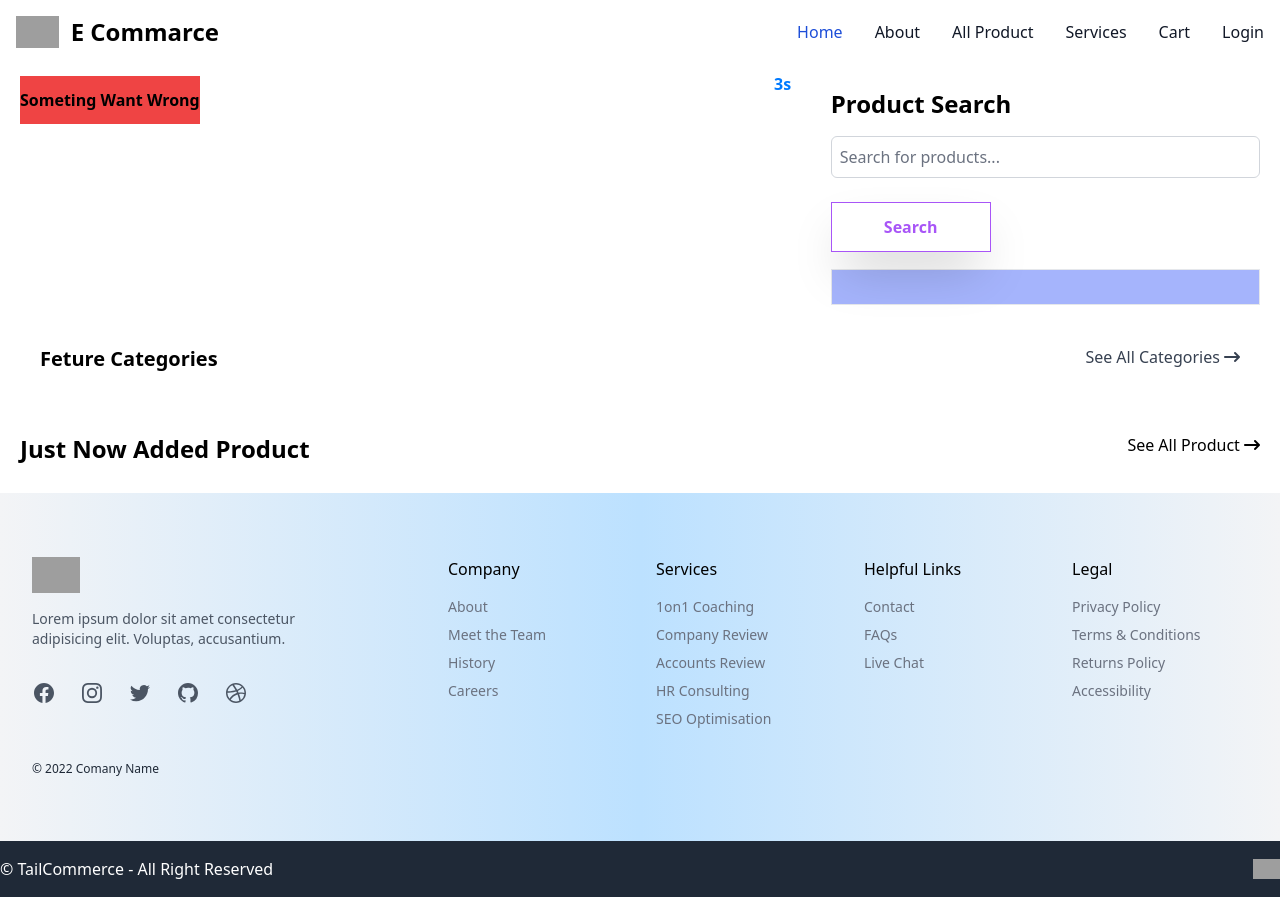
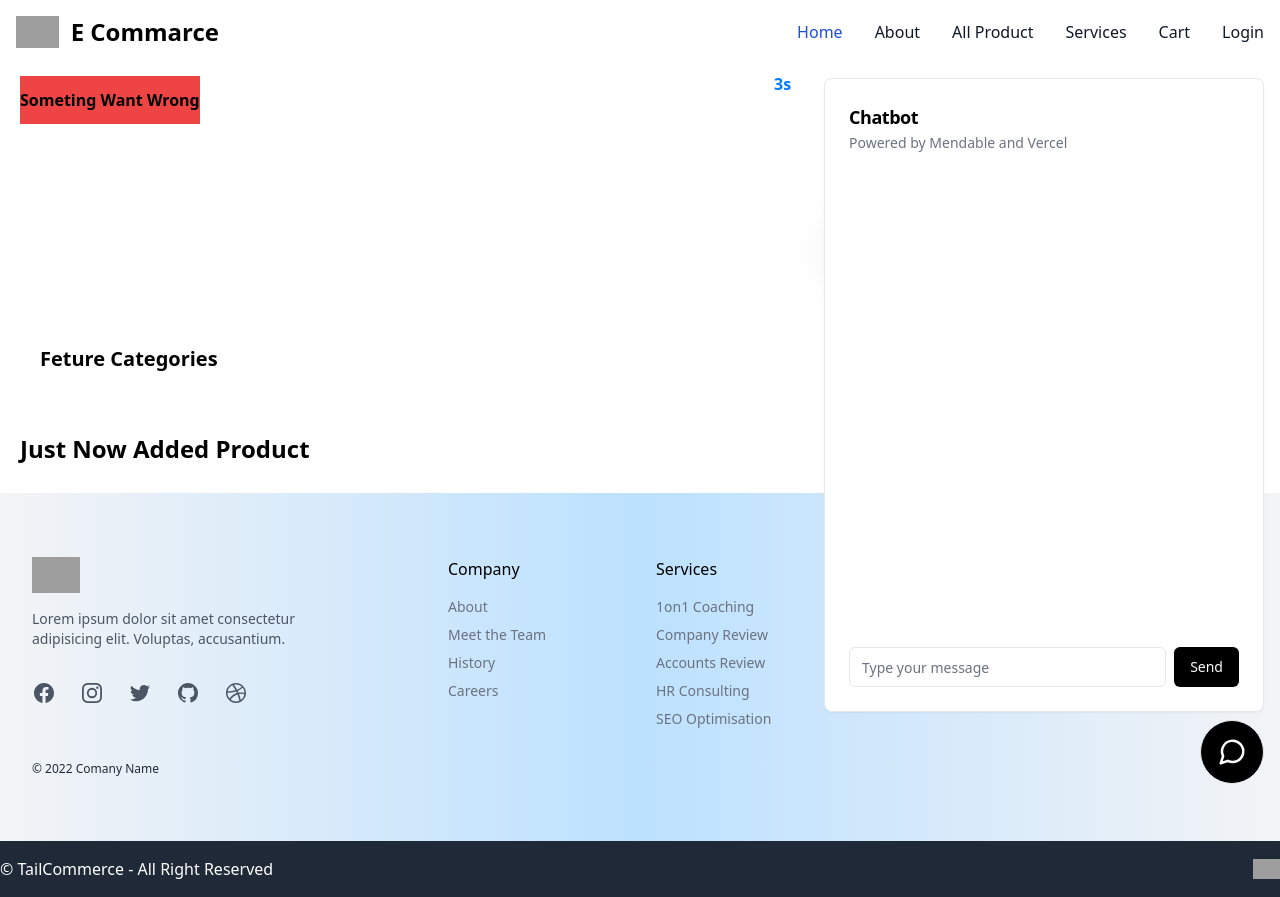
Before and after one commit to Shafikul-1/dokan, a PHP site: page /dokan/ in a window 1280 px wide. Run offline with PHP 8.4, Linux system fonts and the light colour scheme; tables that the repository leaves empty or names only in its code hold one stand-in row (values such as "Sample post"); some libraries are stand-ins or nearby versions; grey boxes are pictures that could not be loaded.

Commit message:
basic livechat

```diff
--- a/header.php
+++ b/header.php
@@ -14,7 +14,7 @@ $databaseFN = new database();
   <title>Dokan</title>
 
   <script src="https://cdn.tailwindcss.com?plugins=forms,typography,aspect-ratio"></script>
-   <!-- <script src="flemwork/tailwind.js"></script> -->
+  <!-- <script src="flemwork/tailwind.js"></script> -->
   <link rel="stylesheet" href="https://cdn.jsdelivr.net/npm/swiper@11/swiper-bundle.min.css" />
   <link rel="stylesheet" href="css/swiper.css">
 
@@ -59,11 +59,11 @@ $databaseFN = new database();
             if ($checkUsers == 1) {
               echo "<li><a href='$databaseFN->mainUrl/admin' class='block py-2 px-3 text-gray-900 rounded hover:bg-gray-100 md:hover:bg-transparent md:border-0 md:hover:text-blue-700 md:p-0 dark:text-white md:dark:hover:text-blue-500 dark:hover:bg-gray-700 dark:hover:text-white md:dark:hover:bg-transparent capitalize'>Admin</a></li>";
             } else if ($checkUsers == 2) {
-              echo "<li><a href='$databaseFN->mainUrl/profile?view=manager&msg=".$uniqueId."' class='block py-2 px-3 text-gray-900 rounded hover:bg-gray-100 md:hover:bg-transparent md:border-0 md:hover:text-blue-700 md:p-0 dark:text-white md:dark:hover:text-blue-500 dark:hover:bg-gray-700 dark:hover:text-white md:dark:hover:bg-transparent capitalize'>profile</a></li>";
+              echo "<li><a href='$databaseFN->mainUrl/profile?view=manager&msg=" . $uniqueId . "' class='block py-2 px-3 text-gray-900 rounded hover:bg-gray-100 md:hover:bg-transparent md:border-0 md:hover:text-blue-700 md:p-0 dark:text-white md:dark:hover:text-blue-500 dark:hover:bg-gray-700 dark:hover:text-white md:dark:hover:bg-transparent capitalize'>profile</a></li>";
             } else if ($checkUsers == 3) {
-              echo "<li><a href='$databaseFN->mainUrl/profile?view=employee&msg=".$uniqueId."' class='block py-2 px-3 text-gray-900 rounded hover:bg-gray-100 md:hover:bg-transparent md:border-0 md:hover:text-blue-700 md:p-0 dark:text-white md:dark:hover:text-blue-500 dark:hover:bg-gray-700 dark:hover:text-white md:dark:hover:bg-transparent capitalize'>profile</a></li>";
+              echo "<li><a href='$databaseFN->mainUrl/profile?view=employee&msg=" . $uniqueId . "' class='block py-2 px-3 text-gray-900 rounded hover:bg-gray-100 md:hover:bg-transparent md:border-0 md:hover:text-blue-700 md:p-0 dark:text-white md:dark:hover:text-blue-500 dark:hover:bg-gray-700 dark:hover:text-white md:dark:hover:bg-transparent capitalize'>profile</a></li>";
             } else if ($checkUsers == 4) {
-              echo "<li><a href='$databaseFN->mainUrl/profile?view=users&msg=".$uniqueId."' class='block py-2 px-3 text-gray-900 rounded hover:bg-gray-100 md:hover:bg-transparent md:border-0 md:hover:text-blue-700 md:p-0 dark:text-white md:dark:hover:text-blue-500 dark:hover:bg-gray-700 dark:hover:text-white md:dark:hover:bg-transparent capitalize'>profile</a></li>";
+              echo "<li><a href='$databaseFN->mainUrl/profile?view=users&msg=" . $uniqueId . "' class='block py-2 px-3 text-gray-900 rounded hover:bg-gray-100 md:hover:bg-transparent md:border-0 md:hover:text-blue-700 md:p-0 dark:text-white md:dark:hover:text-blue-500 dark:hover:bg-gray-700 dark:hover:text-white md:dark:hover:bg-transparent capitalize'>profile</a></li>";
             }
           }
 
@@ -90,3 +90,8 @@ $databaseFN = new database();
         MobileMenu.classList.toggle("hidden");
       }
     </script>
+    <div class="absolute bottom-0 right-0 z-50">
+      <?php
+      include "./livechat/index.php";
+      ?>
+    </div>
--- /dev/null
+++ b/livechat/index.php
@@ -0,0 +1,161 @@
+<button class="fixed bottom-4 right-4 inline-flex items-center justify-center text-sm font-medium disabled:pointer-events-none disabled:opacity-50 border rounded-full w-16 h-16 bg-black hover:bg-gray-700 m-0 cursor-pointer border-gray-200 bg-none p-0 normal-case leading-5 hover:text-gray-900" type="button" aria-haspopup="dialog" aria-expanded="false" data-state="closed">
+    <svg xmlns=" http://www.w3.org/2000/svg" width="30" height="40" viewBox="0 0 24 24" fill="none" stroke="currentColor" stroke-width="2" stroke-linecap="round" stroke-linejoin="round" class="text-white block border-gray-200 align-middle">
+        <path d="m3 21 1.9-5.7a8.5 8.5 0 1 1 3.8 3.8z" class="border-gray-200">
+        </path>
+    </svg>
+</button>
+
+
+<div style="box-shadow: 0 0 #0000, 0 0 #0000, 0 1px 2px 0 rgb(0 0 0 / 0.05);" class="fixed bottom-[calc(4rem+1.5rem)] right-0 mr-4 bg-white p-6 rounded-lg border border-[#e5e7eb] w-[440px] h-[634px]">
+    <!-- Heading -->
+    <div class="flex flex-col space-y-1.5 pb-6">
+        <h2 class="font-semibold text-lg tracking-tight">Chatbot</h2>
+        <p class="text-sm text-[#6b7280] leading-3">Powered by Mendable and Vercel</p>
+    </div>
+    <!-- Chat Container -->
+    <div class=" pr-4 h-[474px]" style="min-width: 100%; display: table;">
+
+
+        <!-- Chat Message AI -->
+        <div id="livechatContent" class="overflow-x-scroll h-[474px]">
+
+        </div>
+
+    </div>
+    <!-- Input box  -->
+    <div class="flex items-center pt-0">
+        <form class="flex items-center justify-center w-full space-x-2" id="chatForm">
+            <input class=" chatInput flex h-10 w-full rounded-md border border-[#e5e7eb] px-3 py-2 text-sm placeholder-[#6b7280] focus:outline-none focus:ring-2 focus:ring-[#9ca3af] disabled:cursor-not-allowed disabled:opacity-50 text-[#030712] focus-visible:ring-offset-2" placeholder="Type your message" value="">
+            <button class="inline-flex items-center justify-center rounded-md text-sm font-medium text-[#f9fafb] disabled:pointer-events-none disabled:opacity-50 bg-black hover:bg-[#111827E6] h-10 px-4 py-2">Send</button>
+        </form>
+    </div>
+
+</div>
+<script>
+    document.getElementById('chatForm').addEventListener('submit', function(e) {
+        e.preventDefault();
+        const chatInput = document.querySelector('.chatInput').value;
+        const data = {
+            action: 'insert',
+            message: chatInput
+        };
+        // console.log(JSON.stringify(data));
+
+        fetch('livechat/script.php', {
+                method: 'POST',
+                headers: {
+                    'Content-Type': 'application/json',
+                },
+                body: JSON.stringify(data),
+            })
+            .then(response => response.json())
+            .then(data => {
+                console.log('Success:', data);
+                // Optionally, clear the input field or perform other actions
+                document.querySelector('.chatInput').value = '';
+            })
+            .catch((error) => {
+                console.error('Error:', error);
+            });
+    });
+
+    // function fetchMessages() {
+    //     const data = {
+    //         action: 'fetch'
+    //     };
+
+    //     fetch('livechat/script.php', {
+    //             method: 'POST',
+    //             headers: {
+    //                 'Content-Type': 'application/json',
+    //             },
+    //             body: JSON.stringify(data),
+    //         })
+    //         .then(response => response.json())
+    //         .then(data => {
+    //             if (data.success) {
+    //                 const chatFetchData = data.data;
+    //                 chatFetchData.forEach(chat => {
+    //                     console.log(chat);
+    //                     const livechatContent = document.getElementById('livechatContent');
+    //                     livechatContent.innerHTML += `
+    //                     <div class="flex gap-3 my-4 text-gray-600 text-sm flex-1">
+    //                             <span class="relative flex shrink-0 overflow-hidden rounded-full w-8 h-8">
+    //                                 <div class="rounded-full bg-gray-100 border p-1">
+    //                                     <svg stroke="none" fill="black" stroke-width="1.5" viewBox="0 0 24 24" aria-hidden="true" height="20" width="20" xmlns="http://www.w3.org/2000/svg">
+    //                                         <path stroke-linecap="round" stroke-linejoin="round" d="M9.813 15.904L9 18.75l-.813-2.846a4.5 4.5 0 00-3.09-3.09L2.25 12l2.846-.813a4.5 4.5 0 003.09-3.09L9 5.25l.813 2.846a4.5 4.5 0 003.09 3.09L15.75 12l-2.846.813a4.5 4.5 0 00-3.09 3.09zM18.259 8.715L18 9.75l-.259-1.035a3.375 3.375 0 00-2.455-2.456L14.25 6l1.036-.259a3.375 3.375 0 002.455-2.456L18 2.25l.259 1.035a3.375 3.375 0 002.456 2.456L21.75 6l-1.035.259a3.375 3.375 0 00-2.456 2.456zM16.894 20.567L16.5 21.75l-.394-1.183a2.25 2.25 0 00-1.423-1.423L13.5 18.75l1.183-.394a2.25 2.25 0 001.423-1.423l.394-1.183.394 1.183a2.25 2.25 0 001.423 1.423l1.183.394-1.183.394a2.25 2.25 0 00-1.423 1.423z"></path>
+    //                                     </svg>
+    //                                 </div>
+    //                             </span>
+    //                             <p class="leading-relaxed">
+    //                                 <span class="block font-bold text-gray-700">AI </span>${chat.chat_text}<sup>${chat.chat_time}</sup>
+    //                             </p>
+    //                         </div>
+    //                     `
+    //                 })
+
+    //             } else {
+    //                 console.error('Failed to fetch messages:', data.message);
+    //             }
+    //         })
+    //         .catch((error) => {
+    //             console.error('Error:', error);
+    //         });
+    // }
+    // fetchMessages();
+    // setTimeout(fetchMessages, 4000);
+    // // setTimeout(function() {
+    // //     console.log('sfd');
+    // //     fetchMessages()
+    // // }, 2000);
+
+    function fetchMessages() {
+        const data = {
+            action: 'fetch'
+        };
+
+        fetch('livechat/script.php', {
+                method: 'POST',
+                headers: {
+                    'Content-Type': 'application/json',
+                },
+                body: JSON.stringify(data),
+            })
+            .then(response => response.json())
+            .then(data => {
+                if (data.success) {
+                    const chatFetchData = data.data;
+                    const livechatContent = document.getElementById('livechatContent');
+
+                    // Clear existing content before appending new data
+                    livechatContent.innerHTML = '';
+
+                    chatFetchData.forEach(chat => {
+                        const timestamp = chat.chat_time;
+                        livechatContent.innerHTML += `
+                            <div class="flex gap-3 my-4 text-gray-600 text-sm flex-1">
+                                <span class="relative flex shrink-0 overflow-hidden rounded-full w-8 h-8">
+                                        <div class="rounded-full bg-gray-100 border p-1">
+                                            <svg stroke="none" fill="black" stroke-width="1.5" viewBox="0 0 24 24" aria-hidden="true" height="20" width="20" xmlns="http://www.w3.org/2000/svg">
+                                                <path stroke-linecap="round" stroke-linejoin="round" d="M9.813 15.904L9 18.75l-.813-2.846a4.5 4.5 0 00-3.09-3.09L2.25 12l2.846-.813a4.5 4.5 0 003.09-3.09L9 5.25l.813 2.846a4.5 4.5 0 003.09 3.09L15.75 12l-2.846.813a4.5 4.5 0 00-3.09 3.09zM18.259 8.715L18 9.75l-.259-1.035a3.375 3.375 0 00-2.455-2.456L14.25 6l1.036-.259a3.375 3.375 0 002.455-2.456L18 2.25l.259 1.035a3.375 3.375 0 002.456 2.456L21.75 6l-1.035.259a3.375 3.375 0 00-2.456 2.456zM16.894 20.567L16.5 21.75l-.394-1.183a2.25 2.25 0 00-1.423-1.423L13.5 18.75l1.183-.394a2.25 2.25 0 001.423-1.423l.394-1.183.394 1.183a2.25 2.25 0 001.423 1.423l1.183.394-1.183.394a2.25 2.25 0 00-1.423 1.423z"></path>
+                                        </svg>
+                                        </div>
+                                </span>
+                                    <p class="leading-relaxed">
+                                        <span class="block font-bold text-gray-700">Agent </span>${chat.chat_text}<sup>${timestamp.split(' ')[1]}</sup>
+                                    </p>
+                            </div>
+                        `;
+                    });
+
+                } else {
+                    console.error('Failed to fetch messages:', data.message);
+                }
+            })
+            .catch((error) => {
+                console.error('Error:', error);
+            });
+    }
+    fetchMessages();
+    setInterval(fetchMessages, 2000);
+</script>
--- /dev/null
+++ b/livechat/script.php
@@ -0,0 +1,84 @@
+<?php
+$host = 'localhost';
+$dbname = 'dokan';
+$username = 'root';
+$password = '';
+
+function getPdoConnection($host, $dbname, $username, $password) {
+    try {
+        $pdo = new PDO("mysql:host=$host;dbname=$dbname", $username, $password);
+        $pdo->setAttribute(PDO::ATTR_ERRMODE, PDO::ERRMODE_EXCEPTION);
+        return $pdo;
+    } catch (PDOException $e) {
+        echo json_encode(['success' => false, 'message' => 'Database connection failed: ' . $e->getMessage()]);
+        exit;
+    }
+}
+
+function insertMessage($pdo, $message) {
+    try {
+        $stmt = $pdo->prepare("INSERT INTO chat_details (chat_text) VALUES (:message)");
+        $stmt->bindParam(':message', $message);
+        if ($stmt->execute()) {
+            return ['success' => true, 'message' => 'Message saved successfully'];
+        } else {
+            return ['success' => false, 'message' => 'Failed to save message'];
+        }
+    } catch (PDOException $e) {
+        return ['success' => false, 'message' => 'Insert failed: ' . $e->getMessage()];
+    }
+}
+
+function getAllMessages($pdo) {
+    try {
+        $stmt = $pdo->query("SELECT * FROM chat_details");
+        $messages = $stmt->fetchAll(PDO::FETCH_ASSOC);
+        return ['success' => true, 'data' => $messages];
+    } catch (PDOException $e) {
+        return ['success' => false, 'message' => 'Fetch failed: ' . $e->getMessage()];
+    }
+}
+
+function updateMessage($pdo, $id, $message) {
+    try {
+        $stmt = $pdo->prepare("UPDATE chat_details SET other_person_text = :message WHERE id = :id");
+        $stmt->bindParam(':message', $message);
+        $stmt->bindParam(':id', $id);
+        if ($stmt->execute()) {
+            return ['success' => true, 'message' => 'Message updated successfully'];
+        } else {
+            return ['success' => false, 'message' => 'Failed to update message'];
+        }
+    } catch (PDOException $e) {
+        return ['success' => false, 'message' => 'Update failed: ' . $e->getMessage()];
+    }
+}
+
+$pdo = getPdoConnection($host, $dbname, $username, $password);
+
+if ($_SERVER['REQUEST_METHOD'] === 'POST') {
+    $requestData = file_get_contents("php://input");
+    $data = json_decode($requestData, true);
+
+    if (isset($data['action'])) {
+        switch ($data['action']) {
+            case 'insert':
+                $response = insertMessage($pdo, $data['message']);
+                echo json_encode($response);
+                break;
+            case 'fetch':
+                $response = getAllMessages($pdo);
+                echo json_encode($response);
+                break;
+            case 'update':
+                $response = updateMessage($pdo, $data['id'], $data['message']);
+                echo json_encode($response);
+                break;
+            default:
+                echo json_encode(['success' => false, 'message' => 'Invalid action']);
+        }
+    } else {
+        echo json_encode(['success' => false, 'message' => 'No action specified']);
+    }
+}
+?>
```
